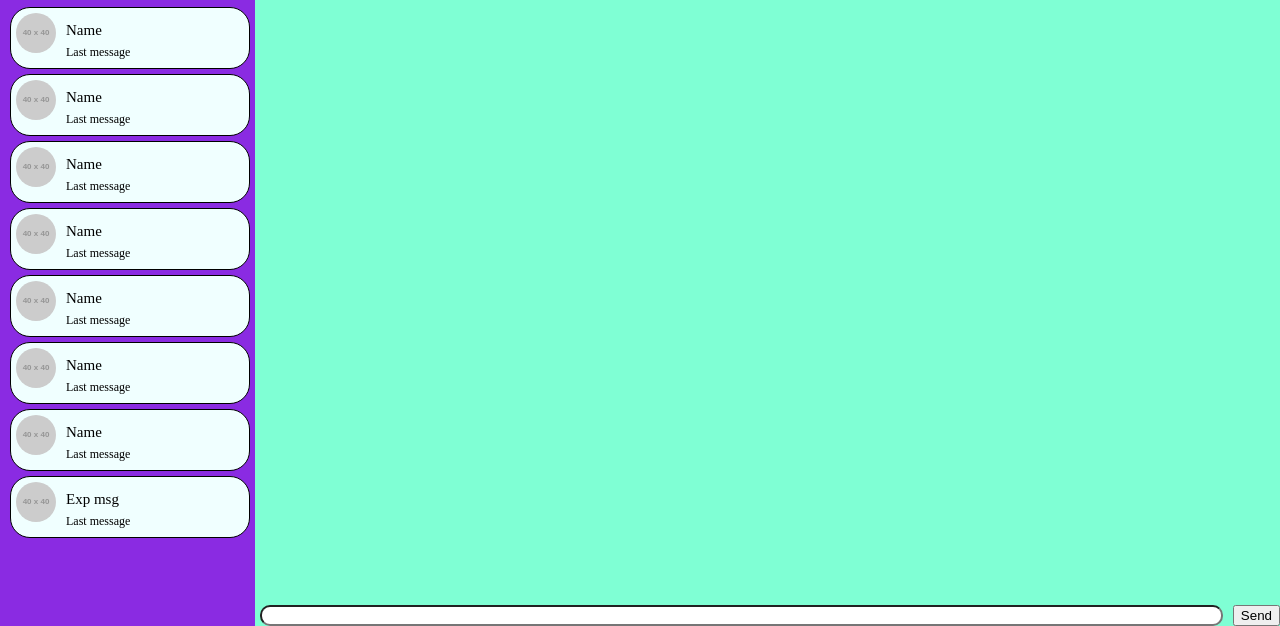
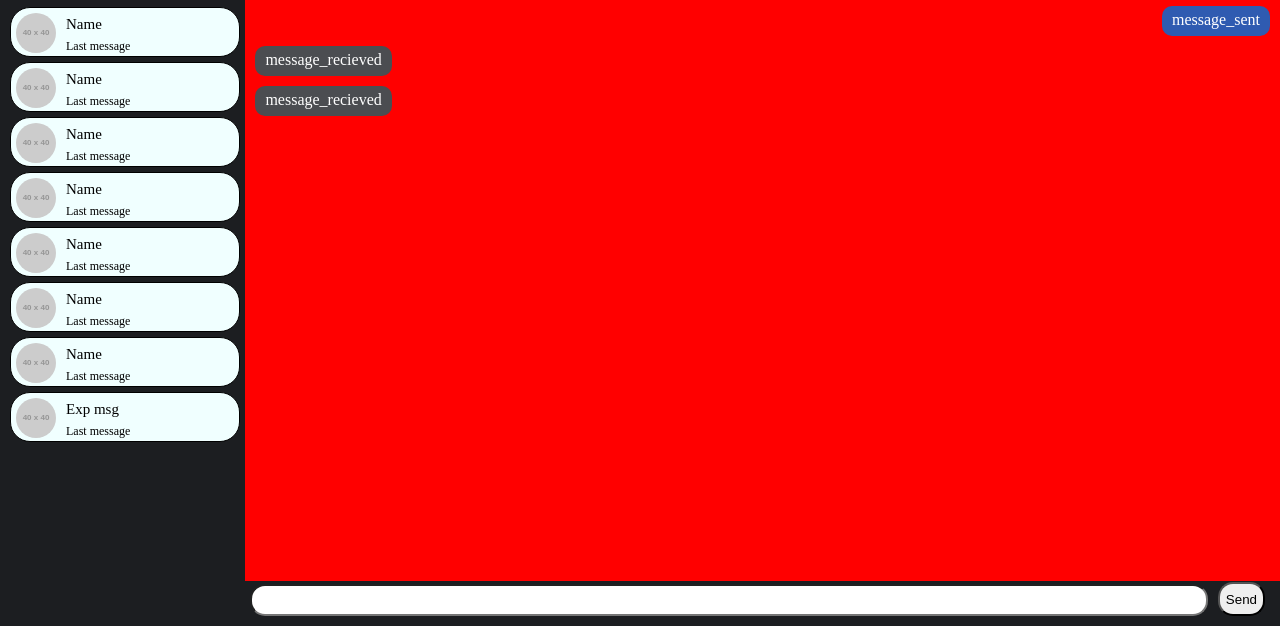
Before and after one commit to danish064/connectionsApp, a website built with Vite: page inbox.html in a window 1280 px wide. Shown: the part 174-800 px from the top of the page. Built offline with nearby package versions, Linux system fonts and the light colour scheme; placeholder pictures from the web are drawn by us.

Commit message:
added messages, styling not final

```diff
--- a/inbox.html
+++ b/inbox.html
@@ -98,82 +98,37 @@
                     <img src="https://via.placeholder.com/40" class="chat_img" alt="" width="40" height="40">
                     <div id="chatbox_header_name">Name</div>
                 </div>
-                <div id="chatbox_bottom_bar">
-                    <div id="chatbox_input">
-                        <input type="text">
-                        <button>Send</button>
+                <div id="chatbox_chat">
+                    <div class="message message_sent">
+                        <div>
+                            message_sent
+                        </div>
+                    </div>
+                    <div class="message message_sent">
+                        <div>
+                            message_sent
+                        </div>
+                    </div>
+                    <div class="message message_recieved">
+                        <div>
+                            message_recieved
+                        </div>
+                    </div>
+                    <div class="message message_recieved">
+                        <div>
+                            message_recieved
+                        </div>
                     </div>
                 </div>
-            </div>
-        </div>
-    </div>
-    <!-- <div id="navbar">
-        <div id="navbar_logo">
-            <a href="inbox.html/#">site logo here</a>
-        </div>
-        <div id="navbar_wrapper">
-            <h1>header</h1>
-        </div>
-    </div>
-    <div id="body">
-        <div id="sidebar">
-            <h1>Chats: </h1>
-            <div id="search_bar">
-                <label for=" "></label>
-                <input type="text">
-            </div>
-            <div id="chats_wrapper">
-                <div class="chat">
-                    <img src="https://via.placeholder.com/40" class="chat_img" alt="" width="40" height="40">
-                    <div class="chat_content">
-                        <div class="chat_name">Name</div>
-                        <div class="chat_msg">Last message</div>
-                    </div>
-                </div>
-                <div class="chat">
-                    <img src="https://via.placeholder.com/40" class="chat_img" alt="" width="40" height="40">
-                    <div class="chat_content">
-                        <div class="chat_name">Name</div>
-                        <div class="chat_msg">Last message</div>
-                    </div>
-                </div>
-                <div class="chat">
-                    <img src="https://via.placeholder.com/40" class="chat_img" alt="" width="40" height="40">
-                    <div class="chat_content">
-                        <div class="chat_name">Name</div>
-                        <div class="chat_msg">Last message</div>
-                    </div>
-                </div>
-                <div class="chat">
-                    <img src="https://via.placeholder.com/40" class="chat_img" alt="" width="40" height="40">
-                    <div class="chat_content">
-                        <div class="chat_name">Name</div>
-                        <div class="chat_msg">Last message</div>
-                    </div>
-                </div>
-                <div class="chat">
-                    <img src="https://via.placeholder.com/40" class="chat_img" alt="" width="40" height="40">
-                    <div class="chat_content">
-                        <div class="chat_name">Name</div>
-                        <div class="chat_msg">Last message</div>
-                    </div>
-                </div>
-            </div>
-        </div>
-        <div id="chatbox_wrapper">
-            <div id="chatbox_header">
-                <img src="https://via.placeholder.com/40" class="chat_img" alt="" width="40" height="40">
-                <div id="chatbox_header_name">Name</div>
-            </div>
-            <div id="chatbox_bottom_bar">
-                <div id="chatbox_input">
+                <div id="chatbox_bottom_bar">
+                    <!-- <div id="chatbox_input">
+                    </div> -->
                     <input type="text">
                     <button>Send</button>
                 </div>
             </div>
         </div>
-    </div> -->
-    <!-- <div id="footer"><h1>Footer</h1></div> -->
+    </div>
     <script src="./scripts/inbox.js"></script>
 </body>
 
--- a/styles/inbox.css
+++ b/styles/inbox.css
@@ -1,10 +1,30 @@
+:root {
+  --blue: #1e90ff;
+  --white: #ffffff;
+  --UIDark: rgb(28, 30, 33);
+}
+* {
+  box-sizing: border-box;
+}
+div {
+  margin: 0;
+  padding: 0;
+}
 body {
   margin: 0;
   /* padding-bottom: 30px; */
-  background-color: red;
+  background-color: var(--UIDark);
   display: flex;
   flex-direction: column;
   /* height: 100%; */
+}
+#body {
+  display: flex;
+  flex-direction: row;
+  width: 100%;
+  /* height: 100%; */
+  height: calc(100% - 80px);
+  background-color: var(--UIDark);
 }
 #body_wrapper {
   /* background-color: chartreuse; */
@@ -20,11 +40,14 @@ body {
 #navbar {
   width: 100%;
   /* background-color: rgb(38, 214, 214); */
-  background-color: rgb(38, 214, 214);
+  /* background-color: #18191a; */
+  /* background-color: var(--UIDark); */
   display: flex;
+  color: white;
   /* justify-content: center; */
   justify-content: start;
   height: 80px;
+  /* border: 1px solid white; */
   /* height: 10vh; */
 }
 
@@ -39,20 +62,12 @@ body {
   justify-content: center;
 }
 
-#body {
-  display: flex;
-  flex-direction: row;
-  width: 100%;
-  /* height: 100%; */
-  height: calc(100% - 80px);
-  background-color: blue;
-}
-
 #sidebar {
   display: flex;
   flex-direction: column;
   width: 300px;
-  background-color: blueviolet;
+  /* border: 1px solid white; */
+  /* background-color: var(--UIDark); */
   padding: 10px 5px 0px 10px;
   /* height: 100%; */
   /* margin-bottom: 100px; */
@@ -68,7 +83,27 @@ body {
   overflow-x: hidden;
   overflow-y: scroll;
 }
+/* width */
+#chats_wrapper::-webkit-scrollbar {
+  width: 10px;
+  height: 20px;
+}
 
+/* Track */
+#chats_wrapper::-webkit-scrollbar-track {
+  background: #525151;
+}
+
+/* Handle */
+#chats_wrapper::-webkit-scrollbar-thumb {
+  background: #888;
+}
+
+/* Handle on hover */
+#chats_wrapper::-webkit-scrollbar-thumb:hover {
+  background: rgb(156, 156, 156);
+}
+/* #chats_wrapper::-webkit-scrollbar */
 .chat {
   display: flex;
   flex-direction: row;
@@ -110,7 +145,8 @@ body {
 }
 
 #chatbox_wrapper {
-  background-color: aquamarine;
+  /* background-color: aquamarine; */
+  background-color: var(--UIDark);
   width: 100%;
   /* height: 100%; */
   display: flex;
@@ -132,14 +168,66 @@ body {
   font-weight: 600;
   height: 20px;
 }
-#chatbox_input {
+#chatbox_bottom_bar {
+  display: flex;
+  flex-direction: row;
+  height: 50px;
+  /* padding-bottom: 10px; */
+  padding: 1px 15px 10px 0;
+}
+#chatbox_bottom_bar input {
   width: 100%;
-  display: flex;
+  border-radius: 15px;
+  margin: 2px 10px 0px 5px;
 }
-#chatbox_input input {
+#chatbox_bottom_bar button {
+  /* margin-right: ; */
+  border-radius: 15px;
+}
+/* #chatbox_input input {
   width: 100%;
   border-radius: 10px;
   margin: 0px 10px 0px 5px;
+} */
+
+#chatbox_chat {
+  background-color: red;
+  width: 100%;
+  height: 100%;
+  display: flex;
+  flex-direction: column;
+  overflow-y: auto;
+
+  padding: 10px;
+}
+.message {
+  display: flex;
+  flex-direction: column;
+  /* width: 100%; */
+  margin-bottom: 10px;
+}
+.message_sent {
+  /* position: relative; */
+  /* left: 0; */
+  align-items: flex-end;
+}
+.message_recieved {
+  align-items: flex-start;
+}
+.message_sent > div,
+.message_recieved > div {
+  height: 30px;
+  padding: 5px 10px;
+  border-radius: 10px;
+  width: fit-content;
+}
+.message_sent > div {
+  background-color: rgb(47, 91, 177);
+  color: white;
+}
+.message_recieved > div {
+  background-color: rgb(75, 77, 81);
+  color: white;
 }
 
 #footer {
```
